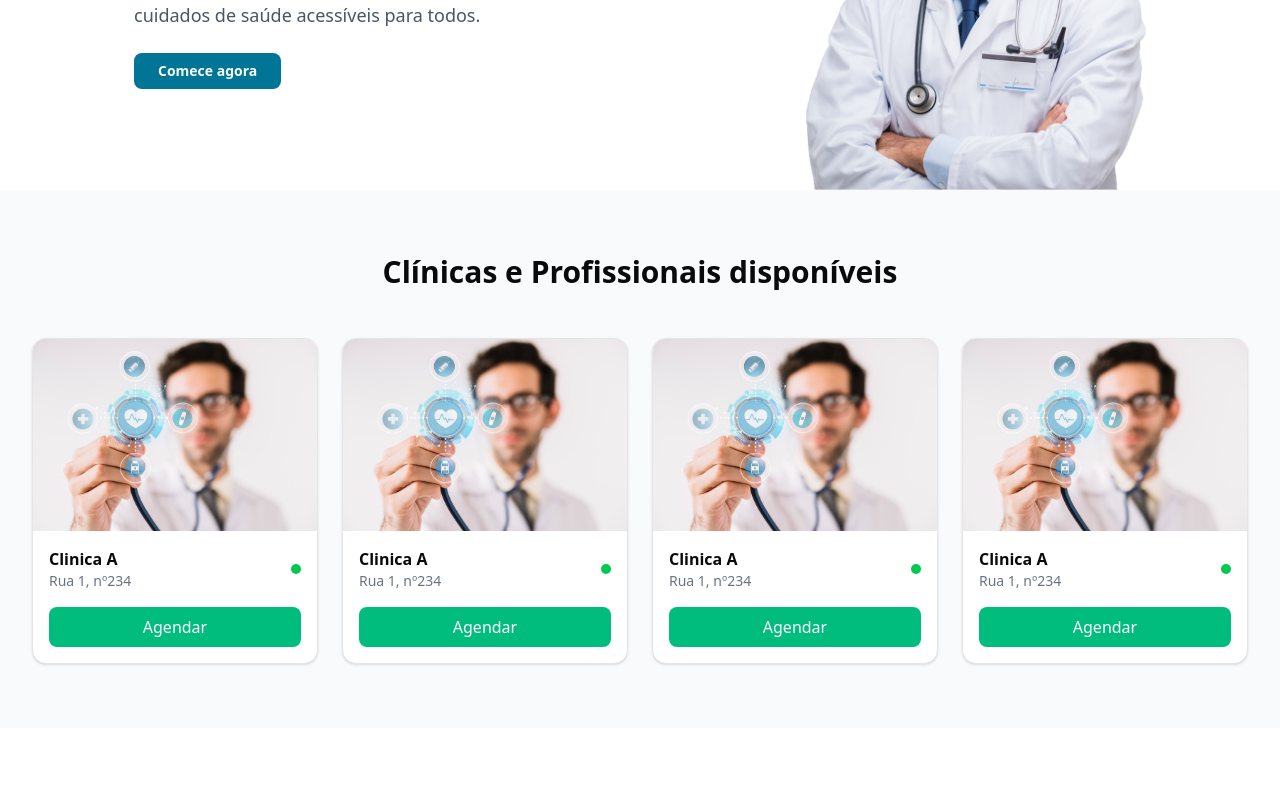
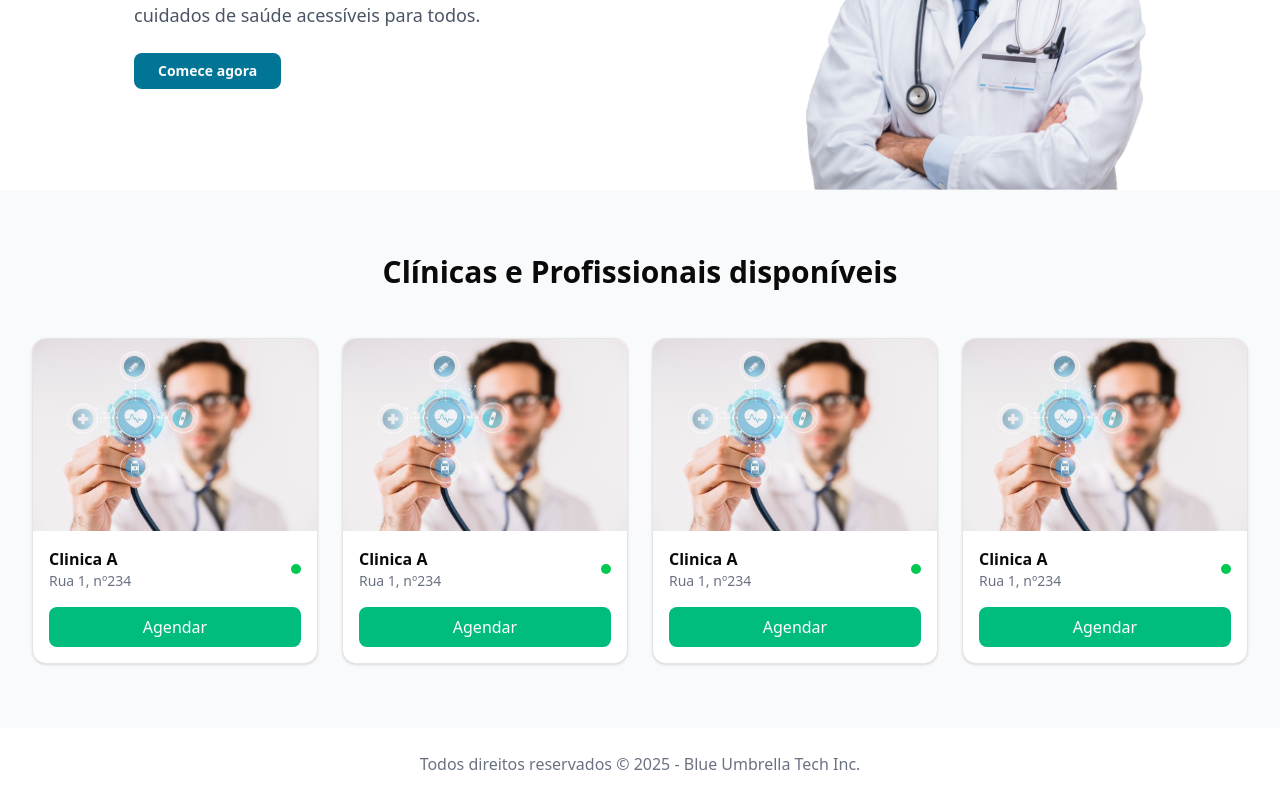
Before and after one commit to gabrielmiilanez/blue-umbrella-health, a Next.js app: page / in a window 1280 px wide. Shown: the part 321-1121 px from the top of the page. Before the commit the page ends 1049 px from the top, so only its background shows below. Built offline with nearby package versions, Linux system fonts and the light colour scheme.

Commit message:
:sparkles: feat: criação do Footer

```diff
--- /dev/null
+++ b/src/app/(public)/_components/footer.tsx
@@ -0,0 +1,9 @@
+export function Footer() {
+  return (
+    <footer className="py-6 text-center text-gray-500 text-sm md:text-base">
+      <p>
+        Todos direitos reservados © {new Date().getFullYear()} - <span className="hover:text-black duration-300">Blue Umbrella Tech Inc.</span>
+      </p>
+    </footer>
+  )
+}
--- a/src/app/(public)/page.tsx
+++ b/src/app/(public)/page.tsx
@@ -1,3 +1,4 @@
+import { Footer } from "./_components/footer";
 import { Header } from "./_components/header";
 import { Hero } from "./_components/hero";
 import { Professionals } from "./_components/professionals";
@@ -10,6 +11,7 @@
         <Hero />
         <Professionals />
       </div>
+      <Footer />
     </div>
   );
 }
```
